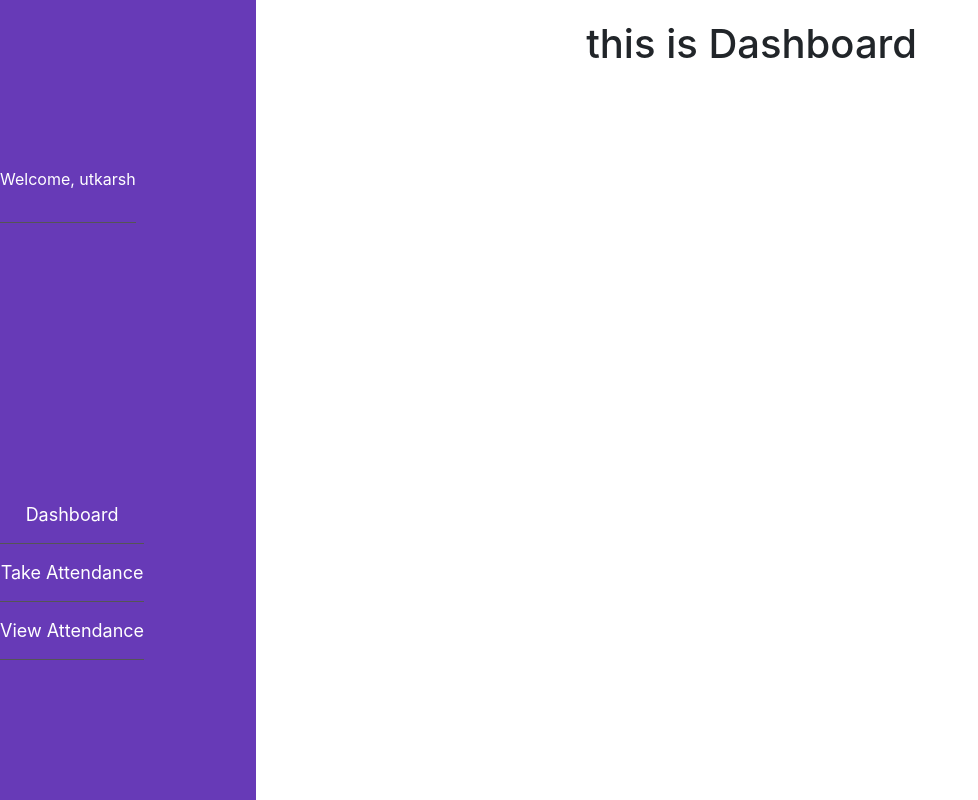
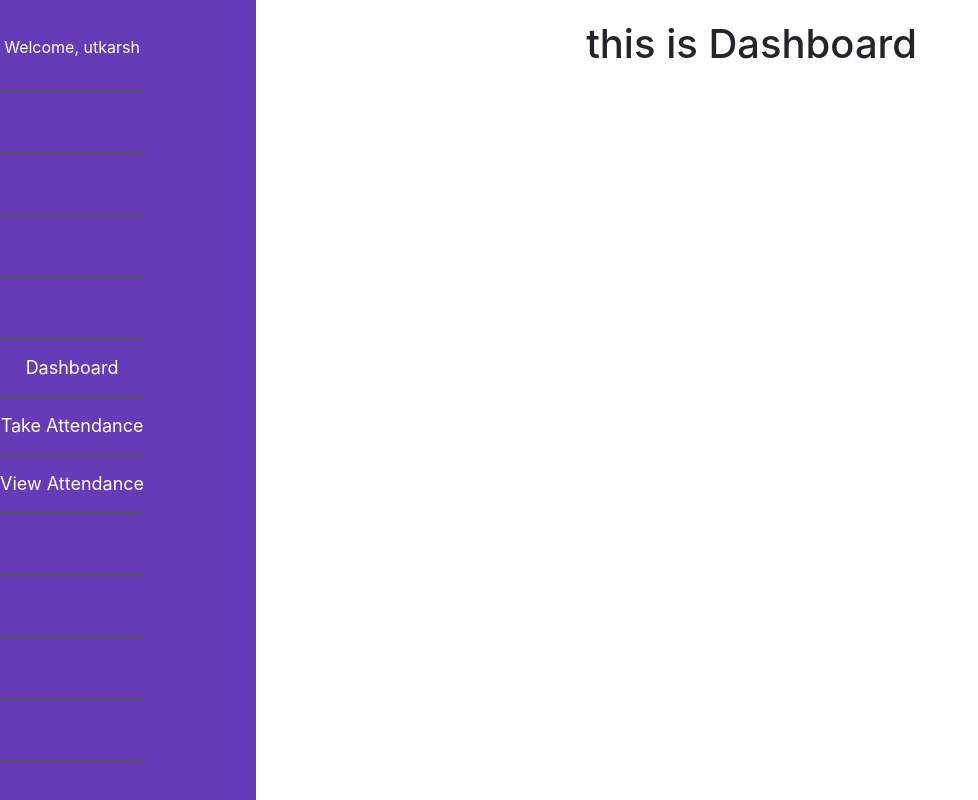
Before and after one commit to utkarshilh/attendify, a React (Create React App) app: page / in a window 1280 px wide. Shown: the whole page, without its empty margins (0-978 px from the left). Built offline with nearby package versions, Linux system fonts and the light colour scheme.

Commit message:
change the input format used the list in the navbar

```diff
--- a/src/Components/Dashboard/Navbar.js
+++ b/src/Components/Dashboard/Navbar.js
@@ -16,14 +16,36 @@ export default function Navbar() {
 
         <nav className="navbar">
 
-            <div className="user-info">
-                <p>Welcome, {userName}</p> {/* Display user's name */}
-            </div>
+            {/* <div className="user-info">
+                <p>Welcome, {userName}</p>
+            </div> */}
 
             <ul>
+                <li>   <p>Welcome, {userName}</p></li>
+                <li></li>
+                <li></li>
+                <li></li>
+                <li></li>
+                <li></li>
+                <li></li>
+                <li></li>
+
+                <li></li>
+
+
                 <li><Link to="/">Dashboard</Link></li>
                 <li><Link to="/take-attendance">Take Attendance</Link></li>
                 <li><Link to="/view-attendance">View Attendance</Link></li>
+                <li></li>
+                <li></li>
+                <li></li>
+                <li></li>
+                <li></li>
+                <li></li>
+                <li></li>
+                <li></li>
+                <li></li>
+
 
             </ul>
 
```
